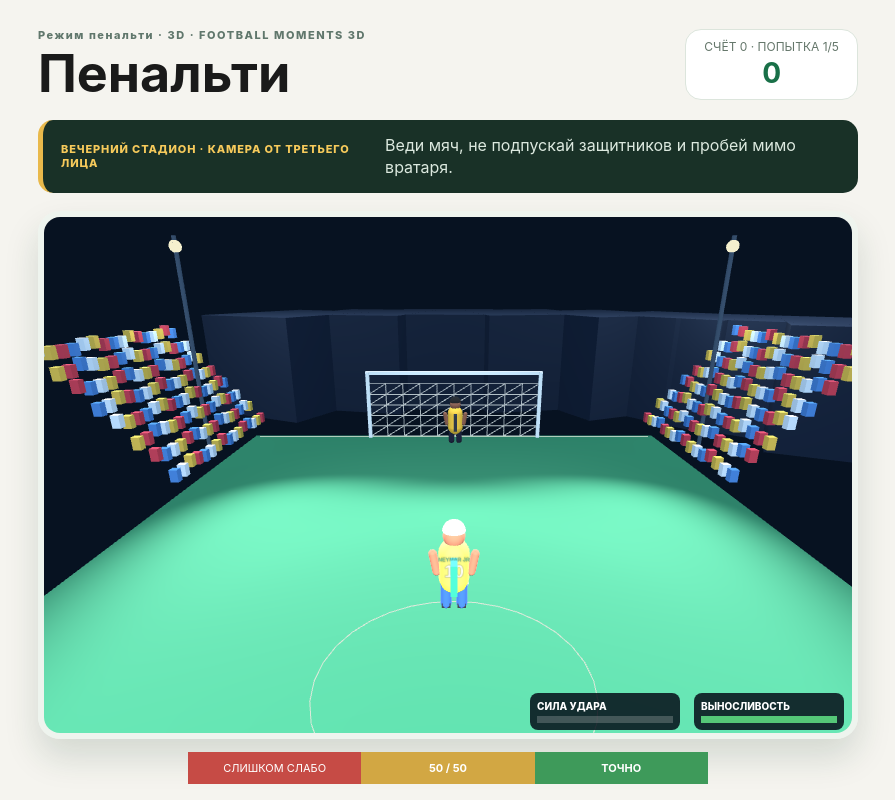
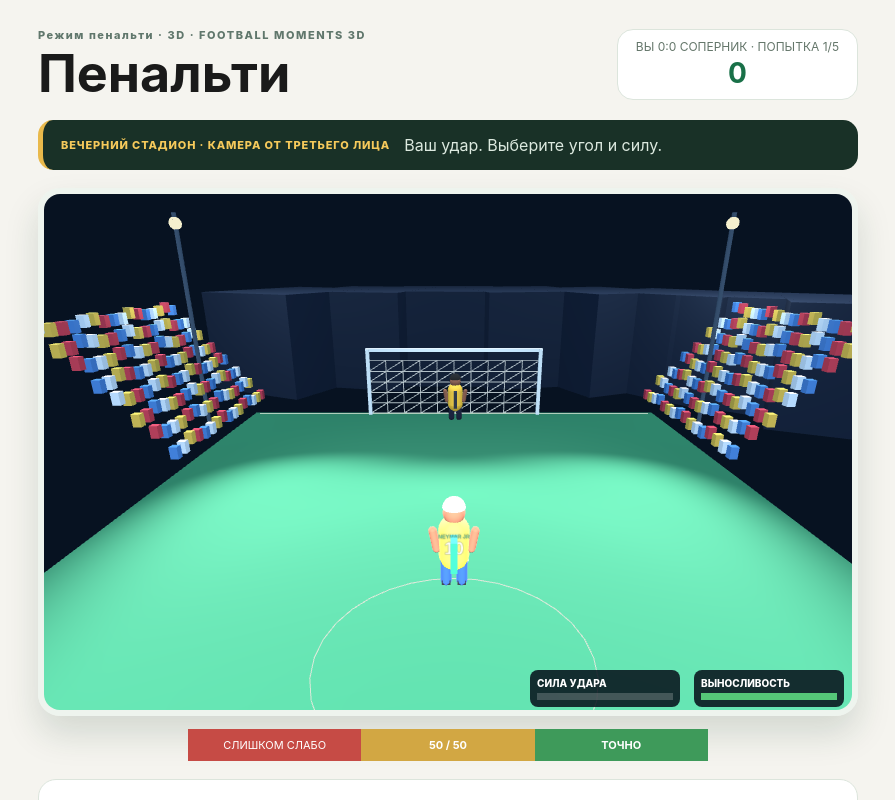
Before and after one commit to ahmedalialisha-dotcom/AKHMED-CK, a React (Vite) app: page / in a window 1280 px wide. Both pictures are taken after a click on the button "🥅 Пенальти". Shown: the top 800 px of the page, without its empty margins (192-1087 px from the left). Built offline with nearby package versions, Linux system fonts and the light colour scheme; no server answers.

Commit message:
feat: add penalty shootout rounds

```diff
--- a/src/components/Football3D.tsx
+++ b/src/components/Football3D.tsx
@@ -1,5 +1,6 @@
 import { useCallback, useMemo, useRef, useState } from "react";
 import { useFootballScene } from "../hooks/useFootballScene";
+import { usePenaltyShootout } from "../hooks/usePenaltyShootout";
 import "../football3d.css";
 
 type Props = { onExit: () => void; tournament: string; penalty?: boolean };
@@ -12,6 +13,7 @@ export default function Football3D({ onExit, tournament, penalty = false }: Prop
   const [attempts, setAttempts] = useState(0);
   const [power, setPower] = useState(0);
   const [stamina, setStamina] = useState(100);
+  const shootout = usePenaltyShootout();
   const onGoal = useCallback(() => {
     setGoals((current) => current + 1);
     setMessage("ГОООЛ! Нажми R и повтори момент ещё раз.");
@@ -24,13 +26,22 @@ export default function Football3D({ onExit, tournament, penalty = false }: Prop
     () => setMessage("Защитник отобрал мяч! Нажми R и попробуй обойти его."),
     [],
   );
-  const onAttempt = useCallback(() => { setAttempts((value) => Math.min(5, value + 1)); }, []);
+  const onAttempt = useCallback((scored: boolean) => {
+    if (penalty) shootout.recordPlayerShot(scored);
+    else setAttempts((value) => value + 1);
+  }, [penalty, shootout.recordPlayerShot]);
   const sceneEvents = useMemo(
     () => ({ onGoal, onMiss, onTackle, onAttempt, onStats: setPower, onStamina: setStamina }),
     [onGoal, onMiss, onTackle, onAttempt],
   );
 
-  useFootballScene(mountRef, sceneEvents, penalty);
+  useFootballScene(mountRef, sceneEvents, penalty, !penalty || shootout.turn === "player", shootout.roundKey);
+
+  const shownMessage = penalty ? shootout.message : message;
+  const shownGoals = penalty ? shootout.playerGoals : goals;
+  const attemptLabel = shootout.playerAttempts < 5
+    ? `${shootout.playerAttempts + 1}/5`
+    : `доп. ${shootout.playerAttempts - 4}`;
 
   return (
     <main className="three-game">
@@ -40,13 +51,13 @@ export default function Football3D({ onExit, tournament, penalty = false }: Prop
           <h1>{penalty ? 'Пенальти' : 'Повтори гол'}</h1>
         </div>
         <div className="goal-counter">
-          <span>СЧЁТ {goals} · ПОПЫТКА {Math.min(attempts + 1, 5)}/5</span>
-          <strong>{goals >= 3 ? '🏆' : goals}</strong>
+          <span>{penalty ? `ВЫ ${shootout.playerGoals}:${shootout.opponentGoals} СОПЕРНИК · ${shootout.turn === "finished" ? "МАТЧ ОКОНЧЕН" : `ПОПЫТКА ${attemptLabel}`}` : `СЧЁТ ${goals} · ПОПЫТКА ${attempts + 1}`}</span>
+          <strong>{shootout.turn === "finished" && shootout.playerGoals > shootout.opponentGoals ? '🏆' : shownGoals}</strong>
         </div>
       </header>
       <section className="three-game__brief">
         <span>ВЕЧЕРНИЙ СТАДИОН · КАМЕРА ОТ ТРЕТЬЕГО ЛИЦА</span>
-        <p>{message}</p>
+        <p>{shownMessage}</p>
       </section>
       <div
         ref={mountRef}
--- a/src/hooks/useFootballScene.ts
+++ b/src/hooks/useFootballScene.ts
@@ -16,6 +16,8 @@ export function useFootballScene(
   mountRef: React.RefObject<HTMLDivElement>,
   events: SceneEvents,
   penalty = false,
+  canShoot = true,
+  resetKey = 0,
 ) {
   useEffect(() => {
     const mount = mountRef.current;
@@ -95,13 +97,13 @@ export function useFootballScene(
         event.preventDefault();
       sounds.startCrowd();
       keys.add(event.code);
-      if (event.code === "KeyR") reset();
+      if (event.code === "KeyR" && canShoot) reset();
       if (["Digit1", "Digit2", "Digit3"].includes(event.code) && hasBall) { feintStyle = Number(event.code.charAt(event.code.length - 1)); feintUntil = performance.now() + 460; }
       if (event.code === "KeyE" && hasBall) {
         const target = teammates.filter((teammate) => teammate !== activePlayer).sort((first, second) => first.position.distanceTo(activePlayer.position) - second.position.distanceTo(activePlayer.position))[0];
         if (target) { passTarget = target; hasBall = false; ballVelocity.copy(target.position.clone().sub(activePlayer.position).setY(0).normalize().multiplyScalar(0.55)); sounds.playKick(); }
       }
-      if (["KeyF", "KeyG", "KeyH"].includes(event.code) && hasBall && !finished) {
+      if (["KeyF", "KeyG", "KeyH"].includes(event.code) && hasBall && !finished && canShoot) {
         const style = event.code;
         curvedShot = style === "KeyF";
         hasBall = false;
@@ -111,11 +113,11 @@ export function useFootballScene(
         ballVelocity.set(side, lift, -speed).applyAxisAngle(new THREE.Vector3(0, 1, 0), activePlayer.rotation.y);
         sounds.playKick();
       }
-      if (event.code === "Space" && hasBall && !finished && !chargeStarted) chargeStarted = performance.now();
+      if (event.code === "Space" && hasBall && !finished && !chargeStarted && canShoot) chargeStarted = performance.now();
     };
     const onKeyUp = (event: KeyboardEvent) => {
       keys.delete(event.code);
-      if (event.code === "Space" && chargeStarted && hasBall && !finished) {
+      if (event.code === "Space" && chargeStarted && hasBall && !finished && canShoot) {
         const power = THREE.MathUtils.clamp((performance.now() - chargeStarted) / 900, .2, 1);
         hasBall = false;
         ballVelocity.set(0, .07 + power * .28, -(.55 + power * 1.25)).applyAxisAngle(new THREE.Vector3(0, 1, 0), activePlayer.rotation.y);
@@ -211,7 +213,9 @@ export function useFootballScene(
             celebrationUntil = performance.now() + 5000;
           } else events.onMiss();
           if (!(onTarget && Math.abs(ball.position.x) < 4.5 && !saved)) events.onAttempt(false);
-          if (celebrationUntil) window.setTimeout(reset, 5000); else reset();
+          if (!penalty) {
+            if (celebrationUntil) window.setTimeout(reset, 5000); else reset();
+          }
         }
       } else if (celebrationUntil > performance.now()) {
         activePlayer.position.y = 0.1 + Math.abs(Math.sin(performance.now() / 120)) * .7;
@@ -250,5 +254,5 @@ export function useFootballScene(
       renderer.dispose();
       mount.removeChild(renderer.domElement);
     };
-  }, [events, mountRef]);
+  }, [canShoot, events, mountRef, penalty, resetKey]);
 }
--- /dev/null
+++ b/src/hooks/usePenaltyShootout.ts
@@ -0,0 +1,56 @@
+import { useCallback, useEffect, useRef, useState } from "react";
+
+const NEXT_SHOT_DELAY = 3000;
+
+export function usePenaltyShootout() {
+  const [playerGoals, setPlayerGoals] = useState(0);
+  const [opponentGoals, setOpponentGoals] = useState(0);
+  const [playerAttempts, setPlayerAttempts] = useState(0);
+  const [opponentAttempts, setOpponentAttempts] = useState(0);
+  const [turn, setTurn] = useState<"player" | "opponent" | "finished">("player");
+  const [message, setMessage] = useState("Ваш удар. Выберите угол и силу.");
+  const [roundKey, setRoundKey] = useState(0);
+  const timers = useRef<number[]>([]);
+
+  useEffect(() => () => timers.current.forEach(window.clearTimeout), []);
+
+  const recordPlayerShot = useCallback((scored: boolean) => {
+    if (turn !== "player") return;
+    const nextPlayerGoals = playerGoals + Number(scored);
+    const nextPlayerAttempts = playerAttempts + 1;
+    setPlayerGoals(nextPlayerGoals);
+    setPlayerAttempts(nextPlayerAttempts);
+    setTurn("opponent");
+    setMessage(`${scored ? "ГОООЛ!" : "Не забили."} Через 3 секунды бьёт соперник…`);
+
+    timers.current.push(window.setTimeout(() => {
+      const opponentScored = Math.random() < 0.65;
+      const nextOpponentGoals = opponentGoals + Number(opponentScored);
+      const nextOpponentAttempts = opponentAttempts + 1;
+      setOpponentGoals(nextOpponentGoals);
+      setOpponentAttempts(nextOpponentAttempts);
+
+      const pairComplete = nextPlayerAttempts === nextOpponentAttempts;
+      const minimumFinished = nextPlayerAttempts >= 5 && nextOpponentAttempts >= 5;
+      if (pairComplete && minimumFinished && nextPlayerGoals !== nextOpponentGoals) {
+        const won = nextPlayerGoals > nextOpponentGoals;
+        setTurn("finished");
+        setMessage(`${opponentScored ? "Соперник забил." : "Соперник не забил."} ${won ? "Вы победили! 🏆" : "Победил соперник."}`);
+        return;
+      }
+
+      const suddenDeath = minimumFinished && nextPlayerGoals === nextOpponentGoals;
+      setMessage(`${opponentScored ? "Соперник забил." : "Соперник не забил."} ${suddenDeath ? "Ничья — дополнительный удар через 3 секунды…" : "Ваш следующий удар через 3 секунды…"}`);
+      timers.current.push(window.setTimeout(() => {
+        setTurn("player");
+        setRoundKey((value) => value + 1);
+        setMessage(suddenDeath ? "Дополнительный удар. Забейте!" : "Ваш удар!");
+      }, NEXT_SHOT_DELAY));
+    }, NEXT_SHOT_DELAY));
+  }, [opponentAttempts, opponentGoals, playerAttempts, playerGoals, turn]);
+
+  return {
+    message, opponentAttempts, opponentGoals, playerAttempts, playerGoals,
+    recordPlayerShot, roundKey, turn,
+  };
+}
```
